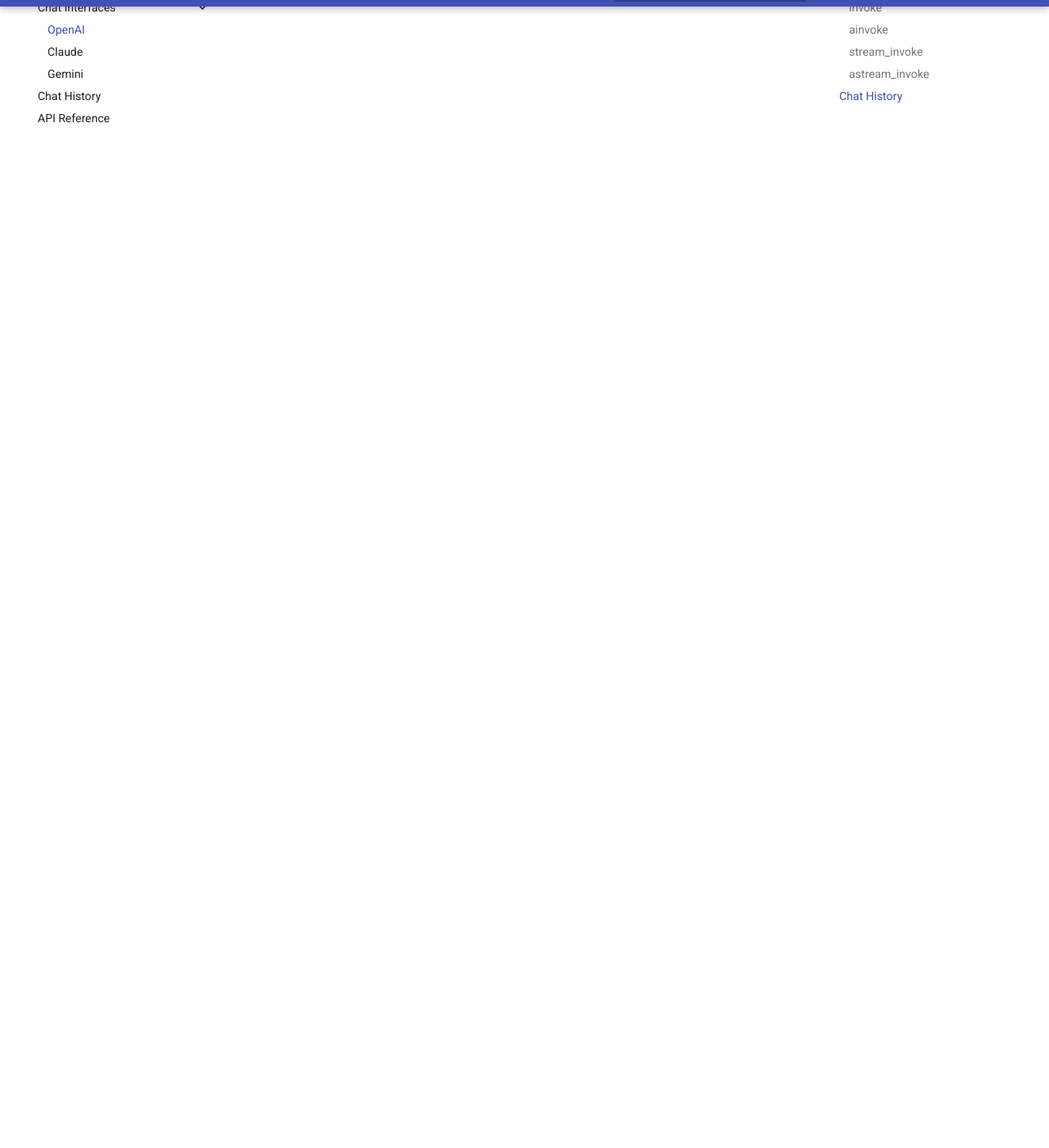
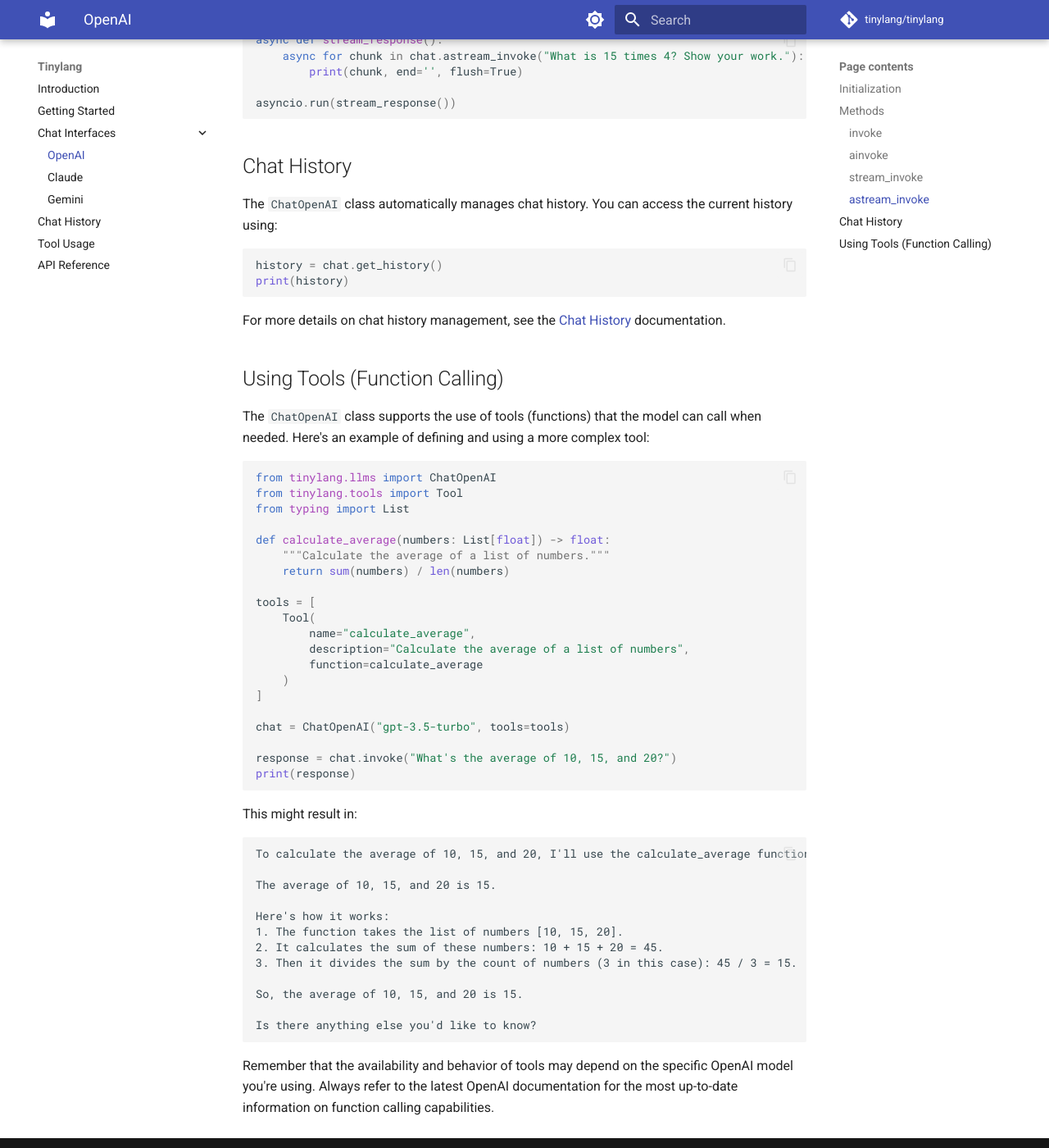
Before and after one commit to astelmach01/tinylang, an MkDocs documentation site: the page built from docs/chat_openai.md, in a window 1280 px wide and 1400 px high, scrolled down 1735 px. Shown: the whole window at 82% size. Built offline with MkDocs 1.6.1 and Material for MkDocs 9.7.7, drawn with Linux system fonts in a browser that asks for light colours; comment, search, counter and statistics services are not loaded; some of the changed text lies outside the part shown.

Commit message:
chore: Refactor ChatOpenAI to improve tool processing and function invocation

````diff
--- a/docs/chat_openai.md
+++ b/docs/chat_openai.md
@@ -1,17 +1,32 @@
 # ChatOpenAI
 
-The `ChatOpenAI` class provides an interface to interact with OpenAI's language models.
+The `ChatOpenAI` class provides an interface to interact with OpenAI's language models, including support for function calling (tools).
 
 ## Initialization
 
 ```python
 from tinylang.llms import ChatOpenAI
+from tinylang.tools import Tool
+
+def multiply(a: int, b: int) -> int:
+    """Multiply two numbers."""
+    return a * b
+
+tools = [
+    Tool(
+        name="multiply",
+        description="Multiply two integers",
+        function=multiply
+    )
+]
 
 chat = ChatOpenAI(
     model="gpt-3.5-turbo",
     api_key=None,  # Optional: Defaults to OPENAI_API_KEY environment variable
     chat_history=10,  # Optional: Number of messages to keep in history
-    system_message="You are a helpful assistant."  # Optional: System message for the conversation
+    system_message="You are a helpful assistant.",  # Optional: System message for the conversation
+    tools=tools,  # Optional: List of Tool objects for function calling
+    tool_choice="auto"  # Optional: How to choose which function to call
 )
 ```
 
@@ -22,8 +37,18 @@
 Synchronous method to get a response from the model.
 
 ```python
-response = chat.invoke("What is the capital of France?")
+response = chat.invoke("What is 5 times 3?")
 print(response)
+```
+
+This might result in the model using the `multiply` function:
+
+```
+To calculate 5 times 3, I'll use the multiply function.
+
+5 times 3 equals 15.
+
+Is there anything else you'd like to know?
 ```
 
 ### ainvoke
@@ -34,7 +59,7 @@
 import asyncio
 
 async def get_response():
-    response = await chat.ainvoke("What is the capital of France?")
+    response = await chat.ainvoke("What is 7 times 6?")
     print(response)
 
 asyncio.run(get_response())
@@ -45,7 +70,7 @@
 Synchronous method that streams the response.
 
 ```python
-for chunk in chat.stream_invoke("Tell me a story"):
+for chunk in chat.stream_invoke("Calculate 12 times 8 and explain the process."):
     print(chunk, end='', flush=True)
 ```
 
@@ -55,7 +80,7 @@
 
 ```python
 async def stream_response():
-    async for chunk in chat.astream_invoke("Tell me a story"):
+    async for chunk in chat.astream_invoke("What is 15 times 4? Show your work."):
         print(chunk, end='', flush=True)
 
 asyncio.run(stream_response())
@@ -66,8 +91,54 @@
 The `ChatOpenAI` class automatically manages chat history. You can access the current history using:
 
 ```python
-history = chat.chat_history.get_messages()
+history = chat.get_history()
 print(history)
 ```
 
 For more details on chat history management, see the [Chat History](chat_history.md) documentation.
+
+## Using Tools (Function Calling)
+
+The `ChatOpenAI` class supports the use of tools (functions) that the model can call when needed. Here's an example of defining and using a more complex tool:
+
+```python
+from tinylang.llms import ChatOpenAI
+from tinylang.tools import Tool
+from typing import List
+
+def calculate_average(numbers: List[float]) -> float:
+    """Calculate the average of a list of numbers."""
+    return sum(numbers) / len(numbers)
+
+tools = [
+    Tool(
+        name="calculate_average",
+        description="Calculate the average of a list of numbers",
+        function=calculate_average
+    )
+]
+
+chat = ChatOpenAI("gpt-3.5-turbo", tools=tools)
+
+response = chat.invoke("What's the average of 10, 15, and 20?")
+print(response)
+```
+
+This might result in:
+
+```
+To calculate the average of 10, 15, and 20, I'll use the calculate_average function.
+
+The average of 10, 15, and 20 is 15.
+
+Here's how it works:
+1. The function takes the list of numbers [10, 15, 20].
+2. It calculates the sum of these numbers: 10 + 15 + 20 = 45.
+3. Then it divides the sum by the count of numbers (3 in this case): 45 / 3 = 15.
+
+So, the average of 10, 15, and 20 is 15.
+
+Is there anything else you'd like to know?
+```
+
+Remember that the availability and behavior of tools may depend on the specific OpenAI model you're using. Always refer to the latest OpenAI documentation for the most up-to-date information on function calling capabilities.
--- a/mkdocs.yml
+++ b/mkdocs.yml
@@ -8,6 +8,7 @@
     - 'Claude': 'chat_claude.md'
     - 'Gemini': 'chat_gemini.md'
   - 'Chat History': 'chat_history.md'
+  - 'Tool Usage': 'tool_usage.md'
   - 'API Reference': 'api_reference.md'
 theme:
   name: material
````
Also changed, not shown: docs/tool_usage.md (added, +158 -0 lines).
